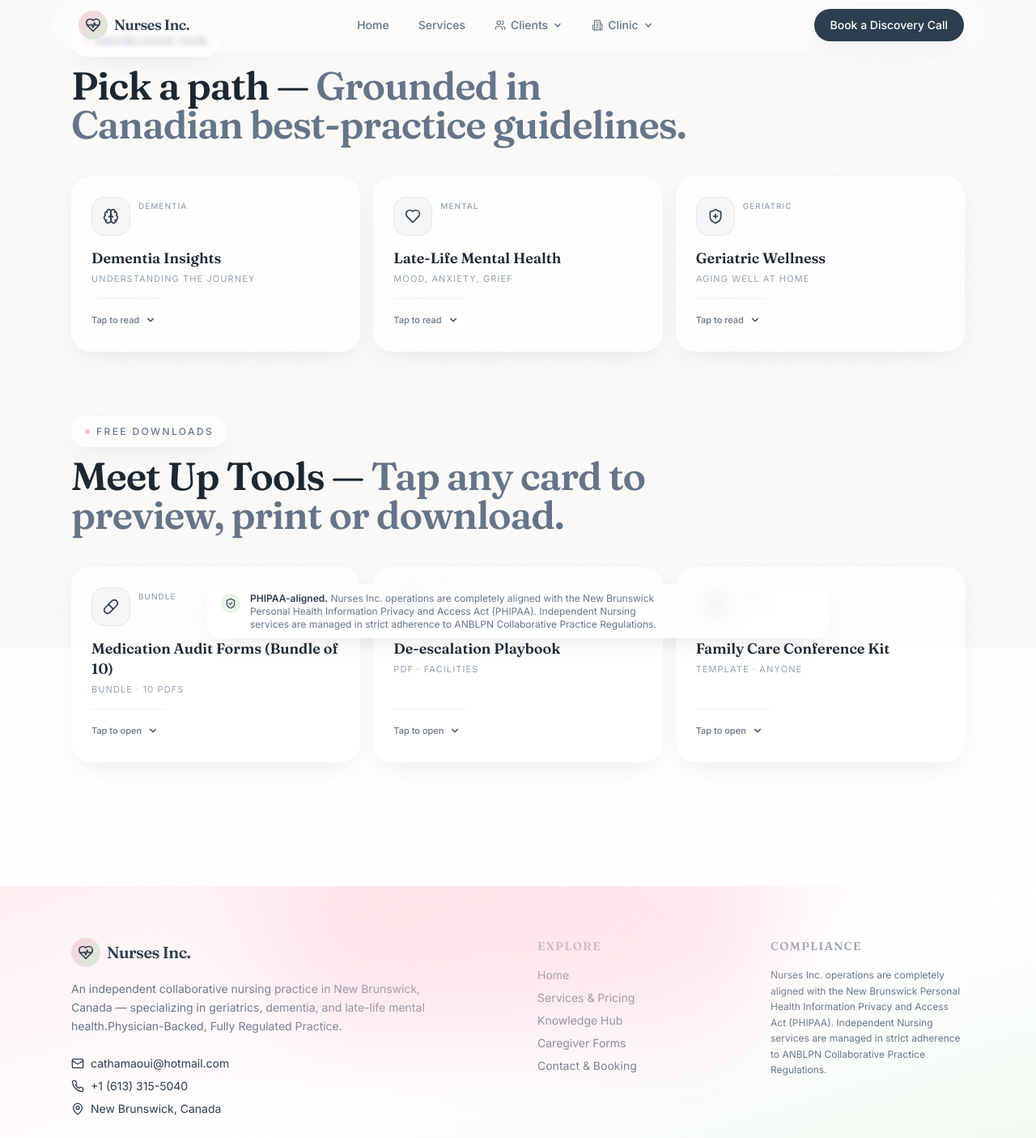
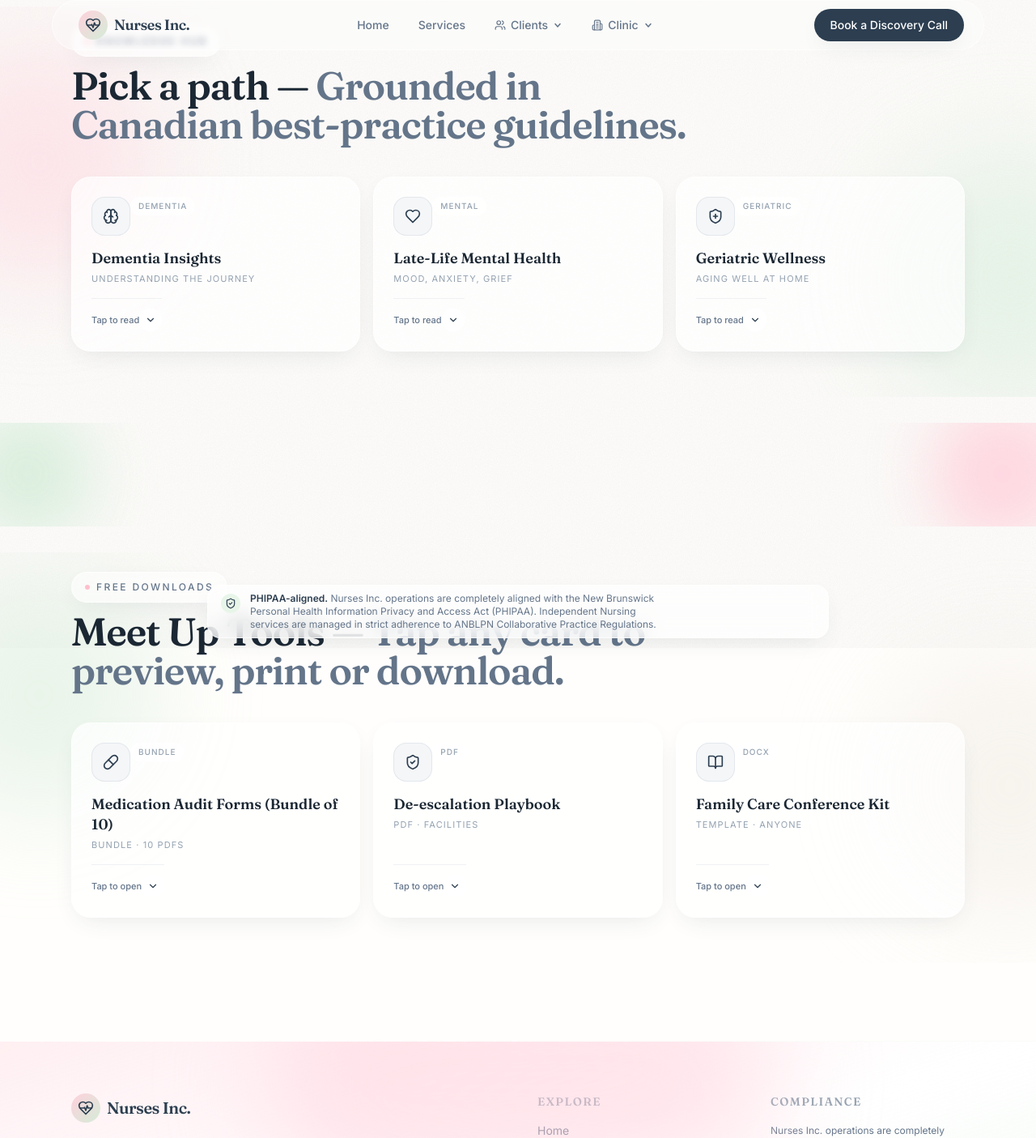
Before and after one commit to hamaouic/nursesinc, a React (Vite) app: page /knowledge in a window 1280 px wide. Shown: the top 1405 px of the page at 81% size. Built offline with nearby package versions, Linux system fonts and the light colour scheme.

Commit message:
Add color bands and divider to Knowledge page

```diff
--- a/src/pages/Knowledge.tsx
+++ b/src/pages/Knowledge.tsx
@@ -1,4 +1,5 @@
 import Section from '@/components/Section';
+import SectionDivider from '@/components/SectionDivider';
 import KnowledgeExplorer from '@/components/KnowledgeExplorer';
 import ResourcesBoard from '@/components/ResourcesBoard';
 
@@ -6,31 +7,58 @@
   return (
     <>
       <div className="pt-2" />
+
+      <div className="relative overflow-hidden">
+        <span
+          aria-hidden
+          className="pointer-events-none absolute -left-24 top-12 h-72 w-72 rounded-full bg-blush-200 opacity-50 blur-3xl"
+        />
+        <span
+          aria-hidden
+          className="pointer-events-none absolute -right-32 top-44 h-80 w-80 rounded-full bg-mint-200 opacity-50 blur-3xl"
+        />
         <Section
           eyebrow="Knowledge Hub"
           title={
             <>
               Pick a path —{' '}
-            <span className="text-ink-400">Grounded in Canadian best-practice guidelines.</span>
+              <span className="text-ink-400">
+                Grounded in Canadian best-practice guidelines.
+              </span>
             </>
           }
           description=""
         >
           <KnowledgeExplorer />
         </Section>
+      </div>
 
+      <SectionDivider variant="mint" />
+
+      <div className="relative overflow-hidden">
+        <span
+          aria-hidden
+          className="pointer-events-none absolute -left-24 top-8 h-72 w-72 rounded-full bg-mint-200 opacity-50 blur-3xl"
+        />
+        <span
+          aria-hidden
+          className="pointer-events-none absolute -right-32 top-32 h-80 w-80 rounded-full bg-cream-200 opacity-60 blur-3xl"
+        />
         <Section
           eyebrow="Free Downloads"
           title={
             <>
               Meet Up Tools —{' '}
-            <span className="text-ink-400">Tap any card to preview, print or download.</span>
+              <span className="text-ink-400">
+                Tap any card to preview, print or download.
+              </span>
             </>
           }
           description=""
         >
           <ResourcesBoard />
         </Section>
+      </div>
     </>
   );
 }
```
Lines whose indentation alone changed are shown as unchanged.
